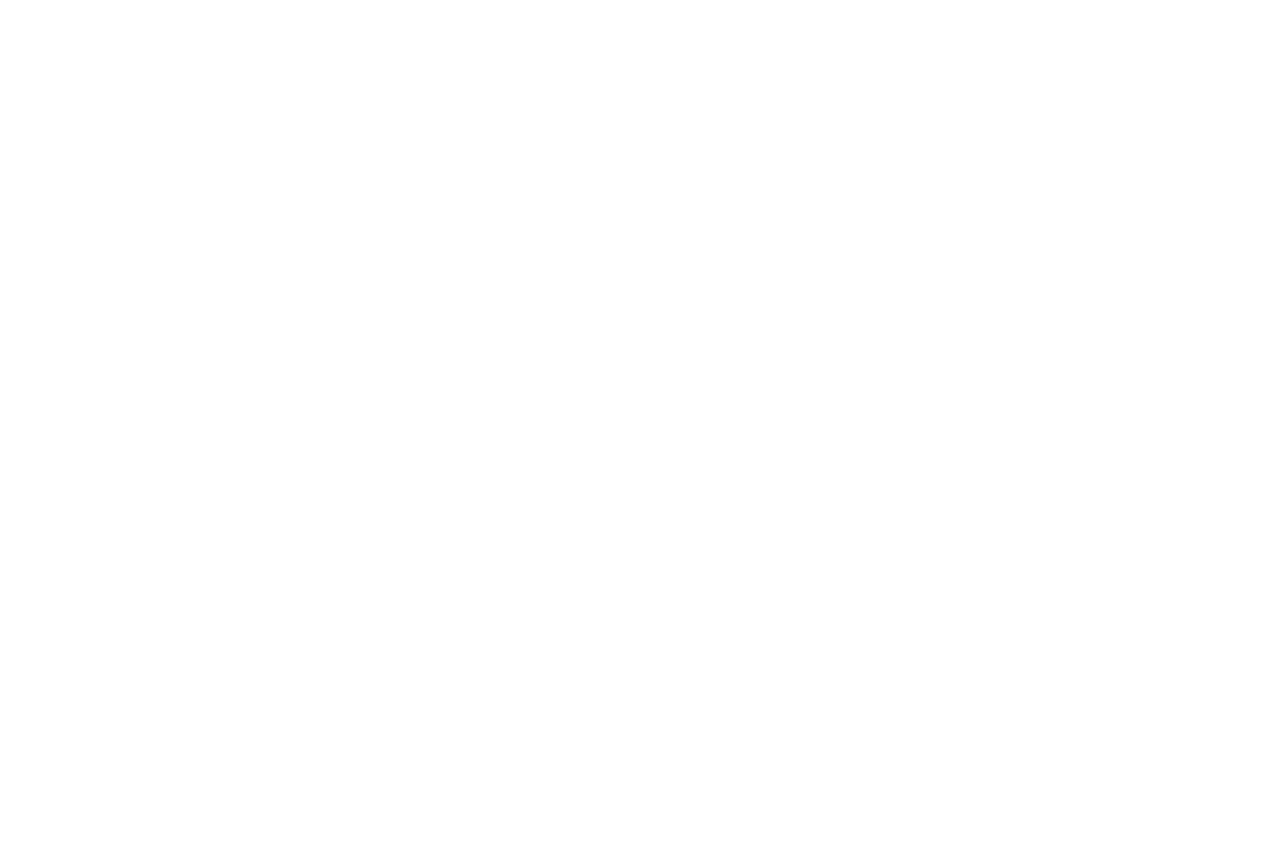
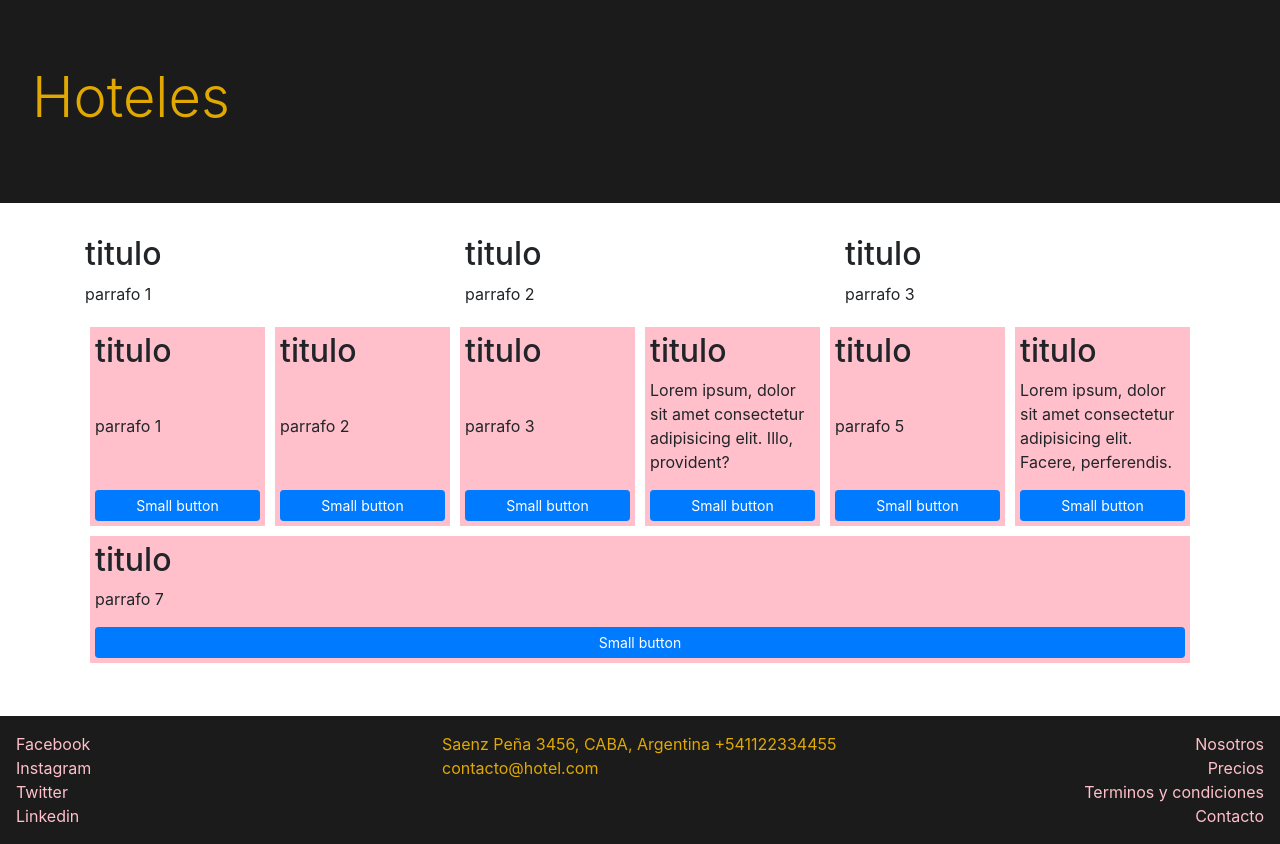
Before and after one commit to fedeatanasoff/coursera-bootstrap, a website: page index.html in a window 1280 px wide. Before the commit the page ends 800 px from the top, so only its background shows below. Drawn offline with nearby package versions, Linux system fonts and the light colour scheme.

Commit message:
main css y estilos de card y footer

```diff
--- /dev/null
+++ b/css/main.css
@@ -0,0 +1,26 @@
+.jumbotron {
+  background-color: #1b1b1b;
+  border-radius: 0;
+  color: #e0a800;
+}
+
+footer {
+  background-color: #1b1b1b;
+  color: #e0a800;
+  padding: 1rem;
+}
+
+footer a {
+  text-decoration: none;
+  color: pink;
+}
+
+.card-hotel {
+  background-color: pink;
+  flex: 1 150px;
+  padding: 5px;
+  margin: 5px;
+  display: flex;
+  flex-direction: column;
+  justify-content: space-between;
+}
--- a/index.html
+++ b/index.html
@@ -13,10 +13,119 @@
       rel="stylesheet"
       href="node_modules/bootstrap/dist/css/bootstrap.min.css"
     />
+    <link rel="stylesheet" href="css/main.css" />
 
     <title>Hello, world!</title>
   </head>
   <body>
+    <div class="jumbotron">
+      <h1 class="display-4">Hoteles</h1>
+      <!-- <p class="lead">
+        This is a simple hero unit, a simple jumbotron-style component for
+        calling extra attention to featured content or information.
+      </p>
+      <hr class="my-4" />
+      <p>
+        It uses utility classes for typography and spacing to space content out
+        within the larger container.
+      </p> -->
+      <!-- <a class="btn btn-warning btn-lg" href="#" role="button">Learn more</a> -->
+    </div>
+
+    <div class="container">
+      <div class="row">
+        <div class="col-sm-4">
+          <h2>titulo</h2>
+          <p>parrafo 1</p>
+        </div>
+        <div class="col-sm-4">
+          <h2>titulo</h2>
+          <p>parrafo 2</p>
+        </div>
+        <div class="col-sm-4">
+          <h2>titulo</h2>
+          <p>parrafo 3</p>
+        </div>
+      </div>
+      <div class="d-flex flex-wrap justify-content-around">
+        <div class="card-hotel">
+          <h2>titulo</h2>
+          <p>parrafo 1</p>
+          <button type="button" class="btn btn-primary btn-sm">
+            Small button
+          </button>
+        </div>
+        <div class="card-hotel">
+          <h2>titulo</h2>
+          <p>parrafo 2</p>
+          <button type="button" class="btn btn-primary btn-sm">
+            Small button
+          </button>
+        </div>
+        <div class="card-hotel">
+          <h2>titulo</h2>
+          <p>parrafo 3</p>
+          <button type="button" class="btn btn-primary btn-sm">
+            Small button
+          </button>
+        </div>
+        <div class="card-hotel">
+          <h2>titulo</h2>
+          <p>
+            Lorem ipsum, dolor sit amet consectetur adipisicing elit. Illo,
+            provident?
+          </p>
+          <button type="button" class="btn btn-primary btn-sm">
+            Small button
+          </button>
+        </div>
+        <div class="card-hotel">
+          <h2>titulo</h2>
+          <p>parrafo 5</p>
+          <button type="button" class="btn btn-primary btn-sm">
+            Small button
+          </button>
+        </div>
+        <div class="card-hotel">
+          <h2>titulo</h2>
+          <p>
+            Lorem ipsum, dolor sit amet consectetur adipisicing elit. Facere,
+            perferendis.
+          </p>
+          <button type="button" class="btn btn-primary btn-sm">
+            Small button
+          </button>
+        </div>
+        <div class="card-hotel">
+          <h2>titulo</h2>
+          <p>parrafo 7</p>
+          <button type="button" class="btn btn-primary btn-sm">
+            Small button
+          </button>
+        </div>
+      </div>
+    </div>
+    <footer class="mt-5">
+      <div class="row">
+        <div class="col-sm-4 d-flex flex-column align-items-start">
+          <a href="#">Facebook</a>
+          <a href="#">Instagram</a>
+          <a href="#">Twitter</a>
+          <a href="#">Linkedin</a>
+        </div>
+        <div class="col-sm-4 ">
+          <address>
+            Saenz Peña 3456, CABA, Argentina +541122334455 contacto@hotel.com
+          </address>
+        </div>
+        <div class="col-sm-4 d-flex flex-column align-items-end">
+          <a href="#">Nosotros</a>
+          <a href="#">Precios</a>
+          <a href="#">Terminos y condiciones</a>
+          <a href="#">Contacto</a>
+        </div>
+      </div>
+    </footer>
     <!-- Optional JavaScript -->
     <!-- jQuery first, then Popper.js, then Bootstrap JS -->
     <script src="node_modules/jquery/dist/jquery.min.js"></script>
```
